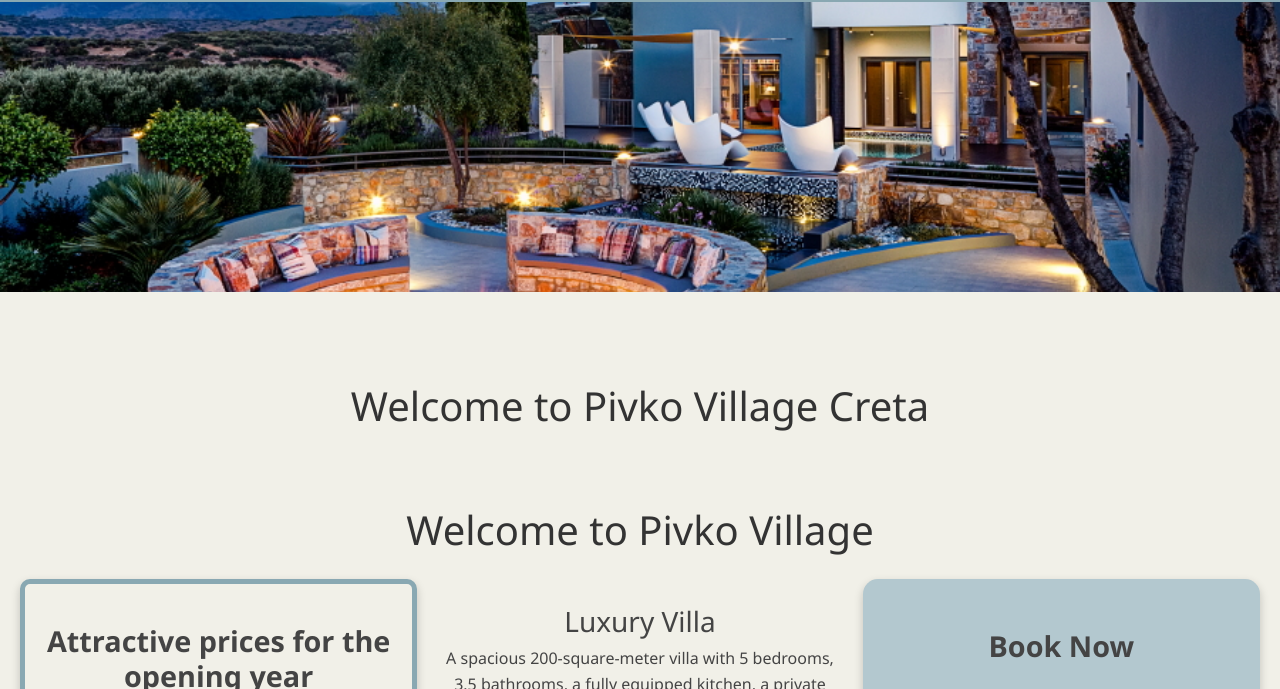
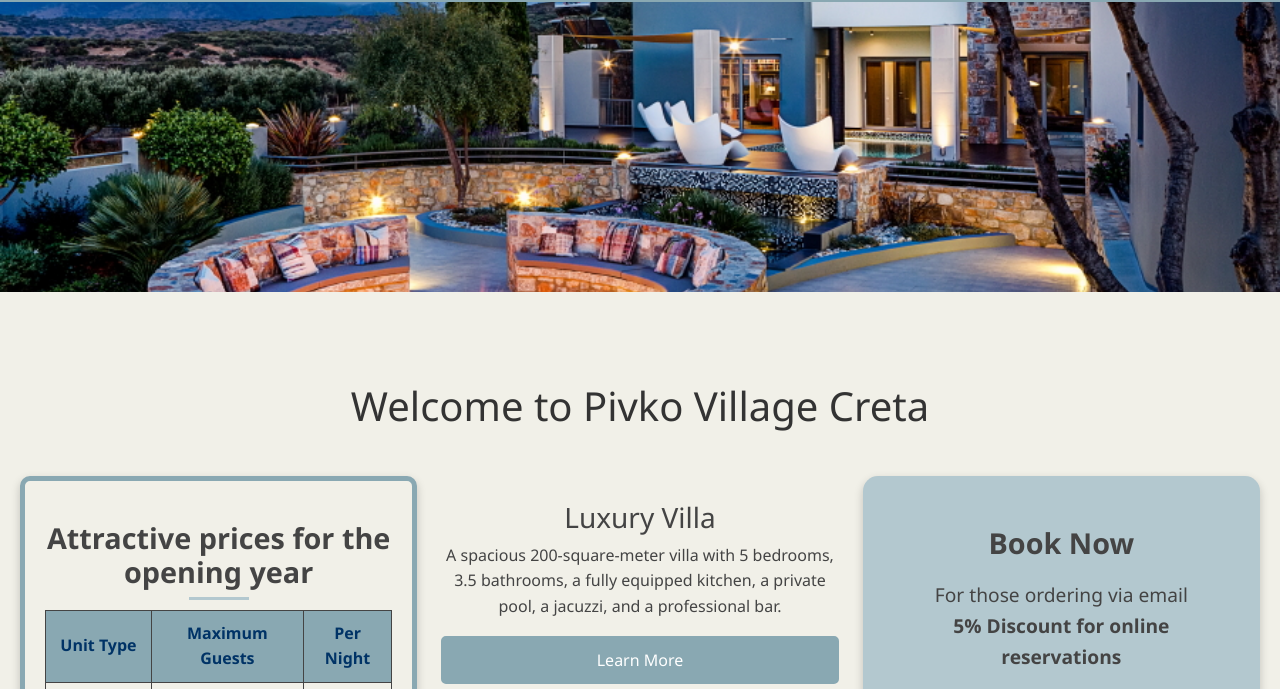
Before and after one commit to EdenLed6/Pivko-Village, a plain HTML site: page index.html in a window 1280 px wide. Shown: the part 78-767 px from the top of the page. Drawn offline with nearby package versions, Linux system fonts and the light colour scheme; a script that the page names is missing.

Commit message:
Update index.html

```diff
--- a/index.html
+++ b/index.html
@@ -67,7 +67,6 @@
         <h1>Welcome to Pivko Village Creta</h1><br>
         <section id="Book">
             <div class="container about-section">
-                <h1 class="h1-top">Welcome to Pivko Village</h1><br>
 
                 <div  class="row align-items-start justify-content-center">
                     <!-- Pricing Table -->
```
